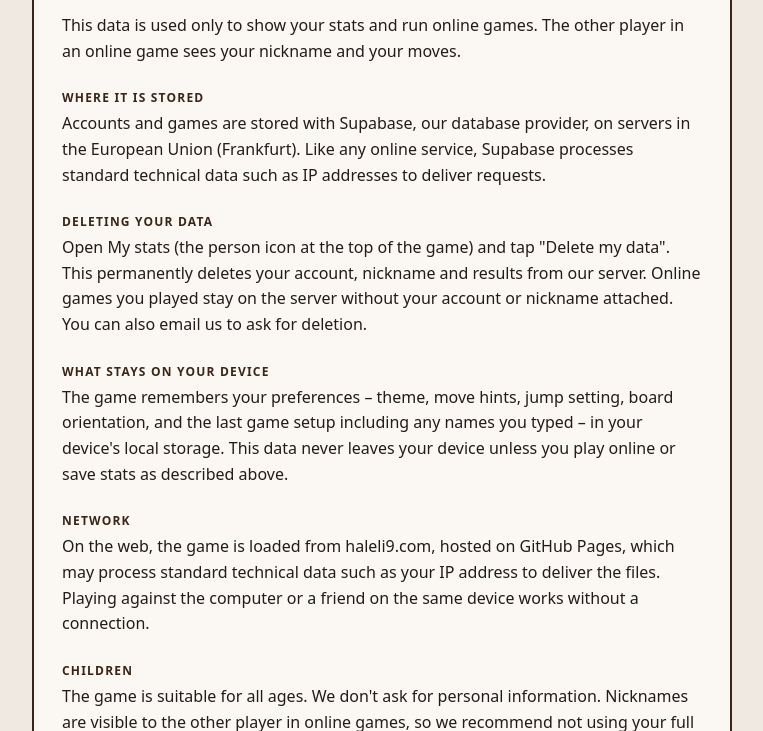
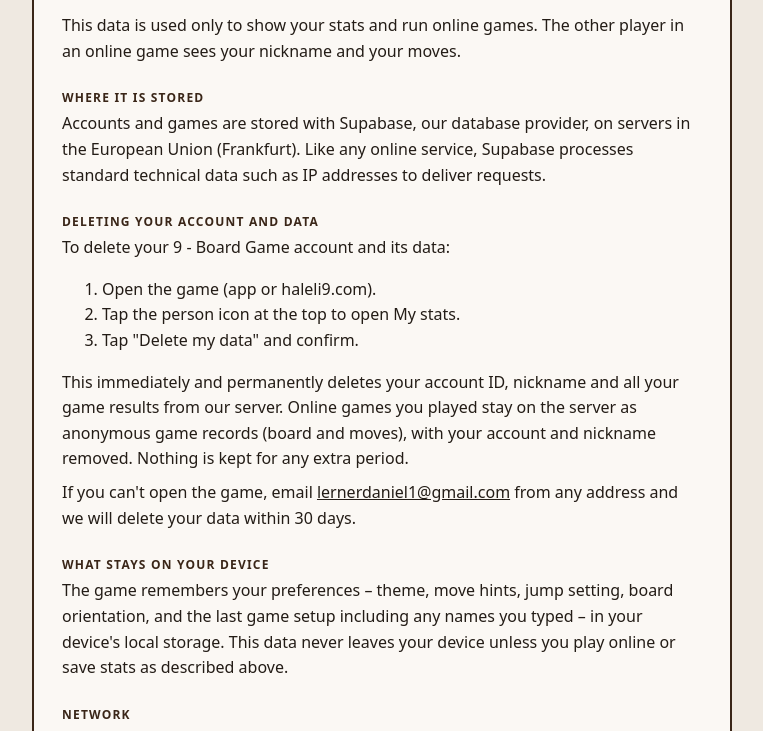
Before and after one commit to lernerman/game9, a plain HTML site: page privacy.html in a window 1280 px wide. Shown: the part 616-1347 px from the top of the page, without its empty margins (258-1021 px from the left). Drawn offline with Linux system fonts and the light colour scheme.

Commit message:
Privacy: step-by-step account deletion section with anchor
Co-Authored-By: Claude Opus 5.5 <noreply@anthropic.com>

```diff
--- a/privacy.html
+++ b/privacy.html
@@ -46,8 +46,15 @@
   <h2>Where it is stored</h2>
   <p>Accounts and games are stored with Supabase, our database provider, on servers in the European Union (Frankfurt). Like any online service, Supabase processes standard technical data such as IP addresses to deliver requests.</p>
 
-  <h2>Deleting your data</h2>
-  <p>Open My stats (the person icon at the top of the game) and tap "Delete my data". This permanently deletes your account, nickname and results from our server. Online games you played stay on the server without your account or nickname attached. You can also email us to ask for deletion.</p>
+  <h2 id="delete">Deleting your account and data</h2>
+  <p>To delete your 9 - Board Game account and its data:</p>
+  <ol>
+    <li>Open the game (app or haleli9.com).</li>
+    <li>Tap the person icon at the top to open My stats.</li>
+    <li>Tap "Delete my data" and confirm.</li>
+  </ol>
+  <p>This immediately and permanently deletes your account ID, nickname and all your game results from our server. Online games you played stay on the server as anonymous game records (board and moves), with your account and nickname removed. Nothing is kept for any extra period.</p>
+  <p>If you can't open the game, email <a href="mailto:lernerdaniel1@gmail.com">lernerdaniel1@gmail.com</a> from any address and we will delete your data within 30 days.</p>
 
   <h2>What stays on your device</h2>
   <p>The game remembers your preferences – theme, move hints, jump setting, board orientation, and the last game setup including any names you typed – in your device's local storage. This data never leaves your device unless you play online or save stats as described above.</p>
```
